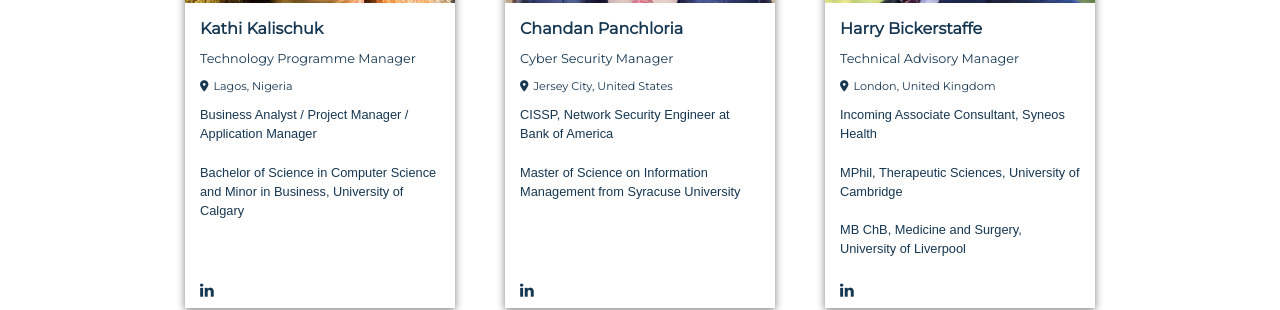
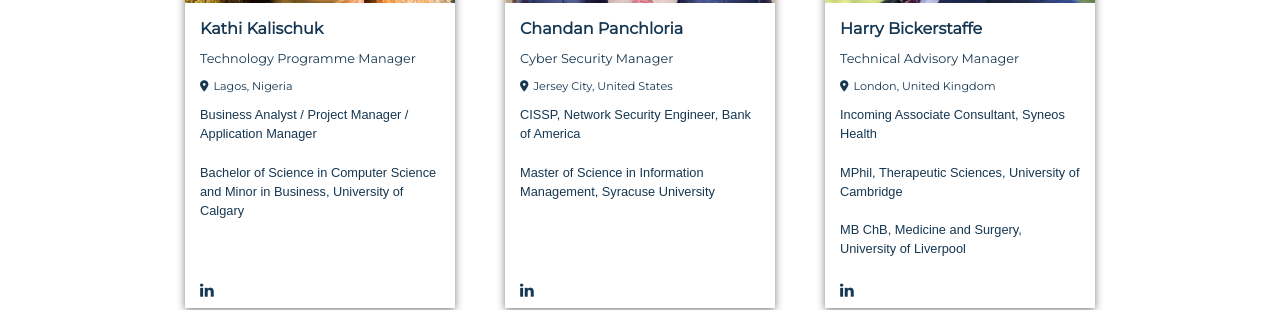
Before and after one commit to BfE-Technology/BfE-Technology.github.io, a Jekyll site: the page built from team.md, in a window 1280 px wide and 900 px high, scrolled down 1373 px. Shown: the part 153-463 px from the top of the window. Built offline with Jekyll 4.4.1, drawn with Linux system fonts in a browser that asks for light colours; nearby versions of some CDN libraries.

Commit message:
Update team.md

```diff
--- a/team.md
+++ b/team.md
@@ -133,10 +133,10 @@ layout: subpage
        <div class="team-title">Cyber Security Manager</div>
        <div class="team-location"><i class="fas fa-map-marker-alt"></i>Jersey City, United States</div>
        <div class="team-desc">
-         CISSP, Network Security Engineer at Bank of America
+         CISSP, Network Security Engineer, Bank of America
          <br>
          <br>
-         Master of Science on Information Management from Syracuse University
+         Master of Science in Information Management, Syracuse University
        </div>
      </div>
        <div class="team-linkedin"><a href="https://www.linkedin.com/in/cpanchloria/" target="_blank"><i class="fa fa-linkedin-in"></i></a></div>
```
